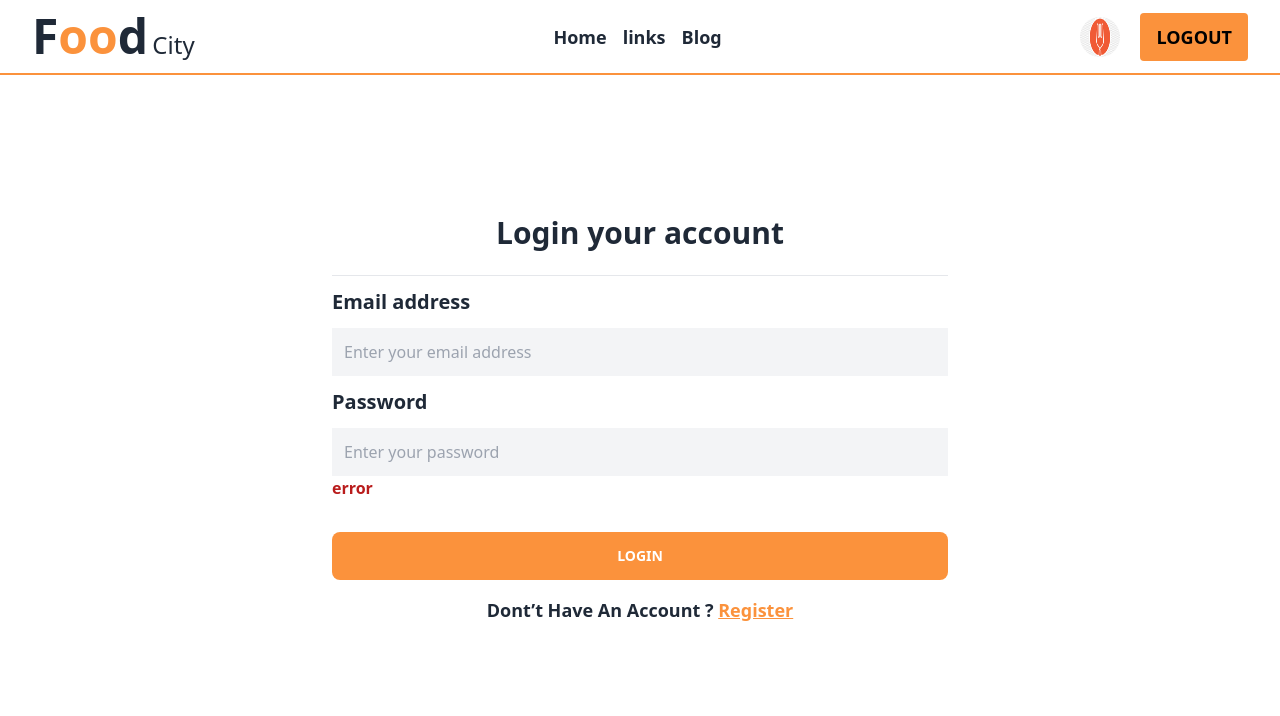
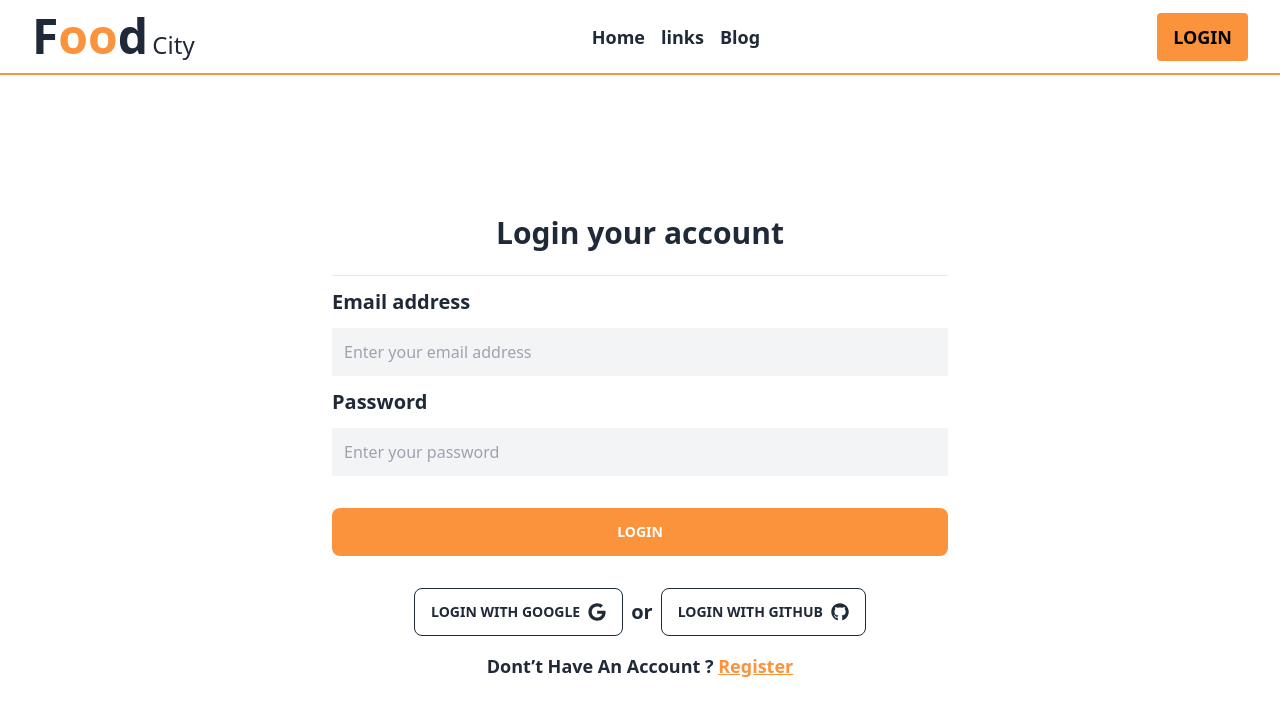
Before and after one commit to Hridoy-shill/project-2-food_chiy-client, a React (Vite) app: page /login in a window 1280 px wide. Shown: the top 716 px of the page. Built offline with nearby package versions, Linux system fonts and the light colour scheme; no server answers.

Commit message:
log in and registration fuctionality added

```diff
--- a/src/pages/LoginPage/LoginPage.jsx
+++ b/src/pages/LoginPage/LoginPage.jsx
@@ -1,28 +1,76 @@
-import React from 'react';
+import React, { useContext, useState } from 'react';
 import Navbar from '../sharePages/Navbar/Navbar';
+import { FaGoogle, FaGithub } from 'react-icons/fa';
 import { Form, Link } from 'react-router-dom';
+import { AuthContext } from '../../provider/AuthProvider';
 
 const LoginPage = () => {
+
+    const [error, setError] = useState('')
+
+    const { user, logInUser, loginWithGoogle, loginWithGitHub } = useContext(AuthContext)
+    console.log(user);
+
+    const handleLogIn = event => {
+        event.preventDefault();
+        const form = event.target;
+        const email = form.email.value;
+        const password = form.password.value;
+
+        logInUser(email, password)
+            .then(result => {
+                const loggedInUser = result.user;
+                console.log(loggedInUser);
+                form.reset();
+            })
+            .catch(error => setError(error.message))
+    }
+
+    const handleGoogleLogIn = () =>{
+        loginWithGoogle()
+
+        .then(result => {
+            const loggedUser = result.loggedUser;
+            console.log(loggedUser);
+        })
+        .catch(error => setError(error.message))
+    }
+
+    const handleGitHubLogIn = () =>{
+        loginWithGitHub()
+        .then(result => {
+            const loggedUser = result.loggedUser;
+            console.log(loggedUser);
+        })
+        .catch(error => setError(error.message))
+    }
+
     return (
         <div>
             <Navbar></Navbar>
-            <Form className='w-2/4 mx-auto mt-32 p-3'>
+            <Form onSubmit={handleLogIn} className='w-2/4 mx-auto mt-32 p-3'>
                 <p className='text-3xl font-bold border-black pb-6 text-center '>Login your account</p>
                 <hr />
                 <div className='flex flex-col my-3'>
                     <label htmlFor="" className='font-bold text-xl'>Email address</label>
-                    <input className='bg-gray-100 p-3 mt-3' type="email" name="email" id="" placeholder='Enter your email address' required/>
+                    <input className='bg-gray-100 p-3 mt-3' type="email" name="email" id="" placeholder='Enter your email address' required />
                 </div>
                 <div className='flex flex-col my-3'>
                     <label htmlFor="" className='font-bold text-xl'>Password</label>
-                    <input className='bg-gray-100 p-3 mt-3' type="password" name="password" id="" placeholder='Enter your password' required/>
-                    <p className='font-bold text-red-700'>error</p>
+                    <input className='bg-gray-100 p-3 mt-3' type="password" name="password" id="" placeholder='Enter your password' required />
+                    <p className='font-bold text-red-700'>{error}</p>
                 </div>
                 <div className='text-center'>
                     <button className='btn w-full  bg-orange-400 font-bold hover:bg-orange-400 border-none mt-5'>Login</button>
-                    <p className='text-lg font-semibold mt-4'>Dont’t Have An Account ? <Link to={'/register'} className='font-bold text-lg text-orange-400 underline'>Register</Link></p>
+
                 </div>
             </Form>
+            <div className='flex justify-center items-center mt-5'>
+                <button onClick={handleGoogleLogIn} className='btn btn-outline font-bold'>Login with google <FaGoogle className='text-lg font bold ms-2'></FaGoogle></button>
+                <p className='mx-2 text-xl font-bold'>or</p>
+                <button onClick={handleGitHubLogIn} className='btn btn-outline font-bold'>Login with gitHub <FaGithub className='text-lg font bold ms-2'></FaGithub></button>
+            </div>
+            <p className='text-lg font-semibold text-center mt-4  mb-3'>Dont’t Have An Account ? <Link to={'/register'} className='font-bold text-lg text-orange-400 underline'>Register</Link></p>
         </div>
     );
 };
--- a/src/pages/RegisterPage/RegisterPage.jsx
+++ b/src/pages/RegisterPage/RegisterPage.jsx
@@ -1,12 +1,34 @@
-import React from 'react';
+import React, { useContext } from 'react';
 import { Form, Link } from 'react-router-dom';
 import Navbar from '../sharePages/Navbar/Navbar';
+import { AuthContext } from '../../provider/AuthProvider';
 
 const RegisterPage = () => {
+
+    const {createNewUser} = useContext(AuthContext)
+
+    const handleRegister = event =>{
+        event.preventDefault();
+        const form = event.target;
+        const name = form.name.value;
+        const photo = form.photo.value;
+        const email = form.email.value;
+        const password = form.password.value;
+
+        createNewUser(email, password)
+        .then(result => {
+            const newUser = result.user;
+            console.log(newUser);
+            form.reset()
+            // tost dekate hobe
+        })
+        .catch(error => console.log(error))
+    }
+
     return (
         <div>
             <Navbar></Navbar>
-            <Form className='w-2/4 mx-auto p-4'>
+            <Form onSubmit={handleRegister} className='w-2/4 mx-auto p-4'>
                 <p className='text-3xl font-bold border-black pb-6 text-center '>Register your account</p>
                 <hr />
                 <div className='flex flex-col my-3'>
--- a/src/pages/sharePages/Navbar/Navbar.jsx
+++ b/src/pages/sharePages/Navbar/Navbar.jsx
@@ -5,7 +5,13 @@ import { AuthContext } from '../../../provider/AuthProvider';
 
 const Navbar = () => {
 
-    const {user} = useContext(AuthContext)
+    const {user, logOut} = useContext(AuthContext)
+
+    const handleLogOut = () =>{
+        logOut()
+        .then()
+        .catch(error => console.log(error))
+    }
 
     return (
         <div className='flex justify-between items-center px-8 py-3 border-b-2 border-orange-400 mb-4'>
@@ -18,9 +24,9 @@ const Navbar = () => {
                 <Link to={'/blog'} className='font-bold text-lg hover:text-orange-400 duration-300 hover:underline hover:text-xl'>Blog</Link>
             </div>
             <div className='flex items-center'>
-                {user.name ? <img className='w-10 h-10 rounded-full  me-5' src={img} alt="" title={user.name} /> : <p>nai</p>}
-                {user.name ?
-                    <button className='bg-orange-400 font-bold text-black btn border-none text-lg rounded hover:bg-orange-400'>logOut</button> :
+                {user ? <img className='w-10 h-10 rounded-full  me-5' src={img} alt="" title={user} /> : <></>}
+                {user ?
+                    <button onClick={handleLogOut} className='bg-orange-400 font-bold text-black btn border-none text-lg rounded hover:bg-orange-400'>logOut</button> :
                     <Link to={'/login'}>
                         <button className='bg-orange-400 font-bold text-black btn border-none text-lg rounded hover:bg-orange-400'>login</button>
                     </Link>
--- a/src/provider/AuthProvider.jsx
+++ b/src/provider/AuthProvider.jsx
@@ -1,5 +1,5 @@
-import React, { createContext } from 'react';
-import { getAuth } from "firebase/auth";
+import React, { createContext, useEffect, useState } from 'react';
+import { GithubAuthProvider, GoogleAuthProvider, createUserWithEmailAndPassword, getAuth, onAuthStateChanged, signInWithEmailAndPassword, signInWithPopup, signOut } from "firebase/auth";
 import app from '../firebse/firebase.config';
 
 export const AuthContext = createContext(null);
@@ -8,12 +8,48 @@ const auth = getAuth(app)
 
 const AuthProvider = ({ children }) => {
 
-    const user = {
-        name: "hridoy"
+    const [user , setUser] = useState(null)
+    const google = new GoogleAuthProvider();
+    const gitHub = new GithubAuthProvider()
+
+    const createNewUser = (email, password) =>{
+        return createUserWithEmailAndPassword(auth, email, password)
     }
 
+    const logInUser = (email, password) =>{
+        return signInWithEmailAndPassword(auth, email, password)
+    }
+
+    const loginWithGoogle = () =>{
+        return signInWithPopup(auth, google);
+    }
+
+    const loginWithGitHub = () =>{
+        return signInWithPopup(auth, gitHub);
+    }
+
+    const logOut = () =>{
+        return signOut(auth);
+    }
+
+    useEffect(()=>{
+        const unsubscribe = onAuthStateChanged(auth, loggedUser =>{
+            setUser(loggedUser)
+        })
+
+        return()=>{
+            unsubscribe()
+        }
+
+    },[])
+
     const authData = {
-        user
+        user,
+        createNewUser,
+        logInUser,
+        loginWithGoogle,
+        loginWithGitHub,
+        logOut
     }
 
     return (
```
